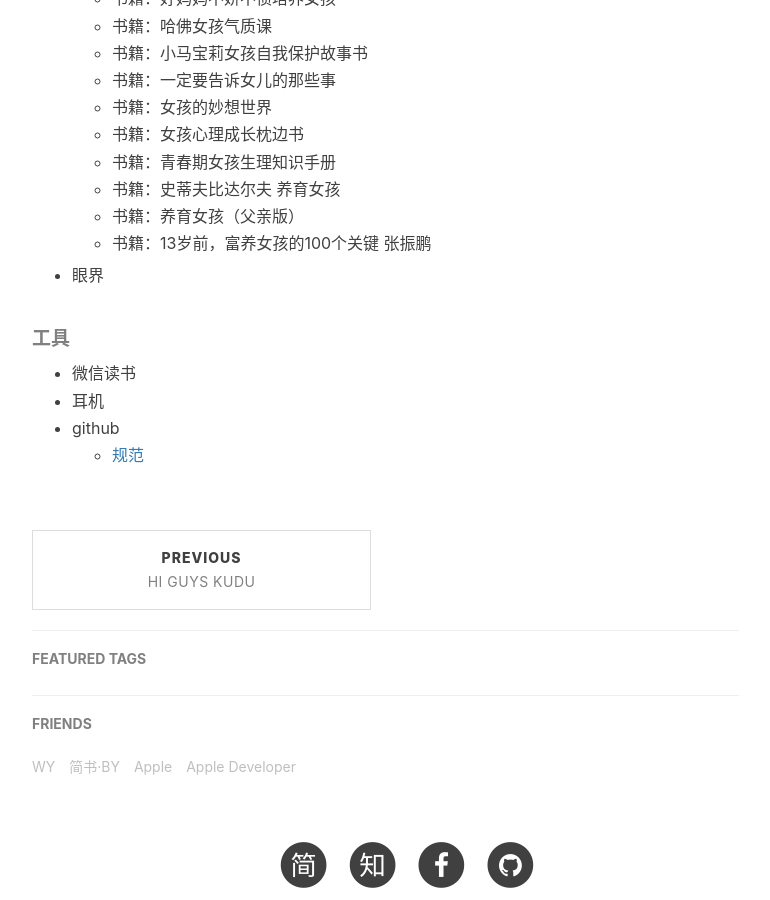
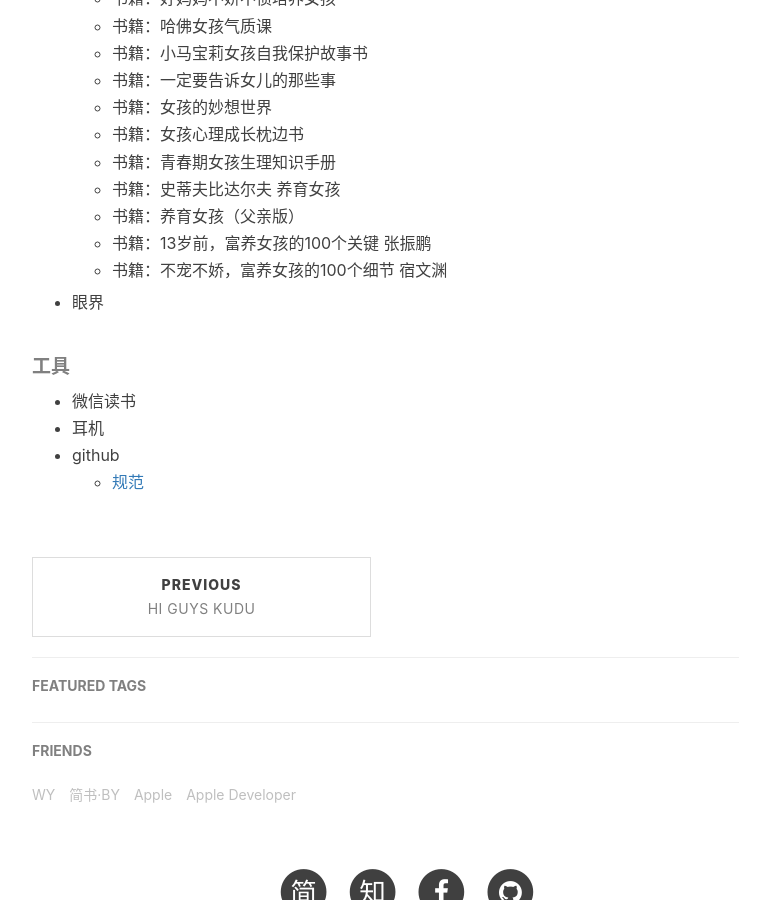
Before and after one commit to feature2018/feature2018.github.io, a Jekyll site: the page built from _posts/2021-02-01-Hi-Guys-target.md, in a window 1280 px wide and 900 px high, scrolled down 1192 px. Shown: the whole window, without its empty margins (233-1003 px from the left). Built offline with Jekyll 4.4.1, drawn with Linux system fonts in a browser that asks for light colours; nearby versions of some CDN libraries; our own code applies the rules of GitHub Pages for plain Markdown files; comment, search, counter and statistics services are not loaded.

Commit message:
宿文渊

```diff
--- a/_posts/2021-02-01-Hi-Guys-target.md
+++ b/_posts/2021-02-01-Hi-Guys-target.md
@@ -34,6 +34,7 @@
   - 书籍：史蒂夫比达尔夫 养育女孩
   - 书籍：养育女孩（父亲版）
   - 书籍：13岁前，富养女孩的100个关键 张振鹏
+  - 书籍：不宠不娇，富养女孩的100个细节 宿文渊
 - 眼界
 
 ##### 工具
```
